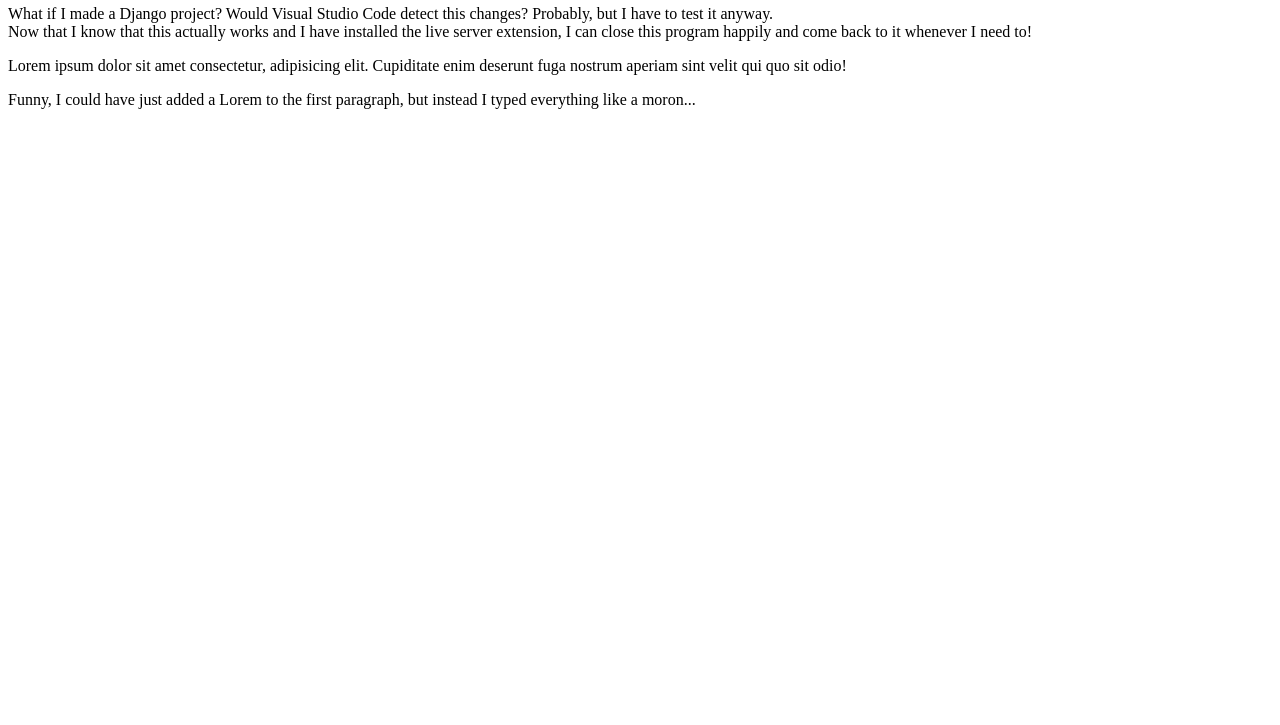
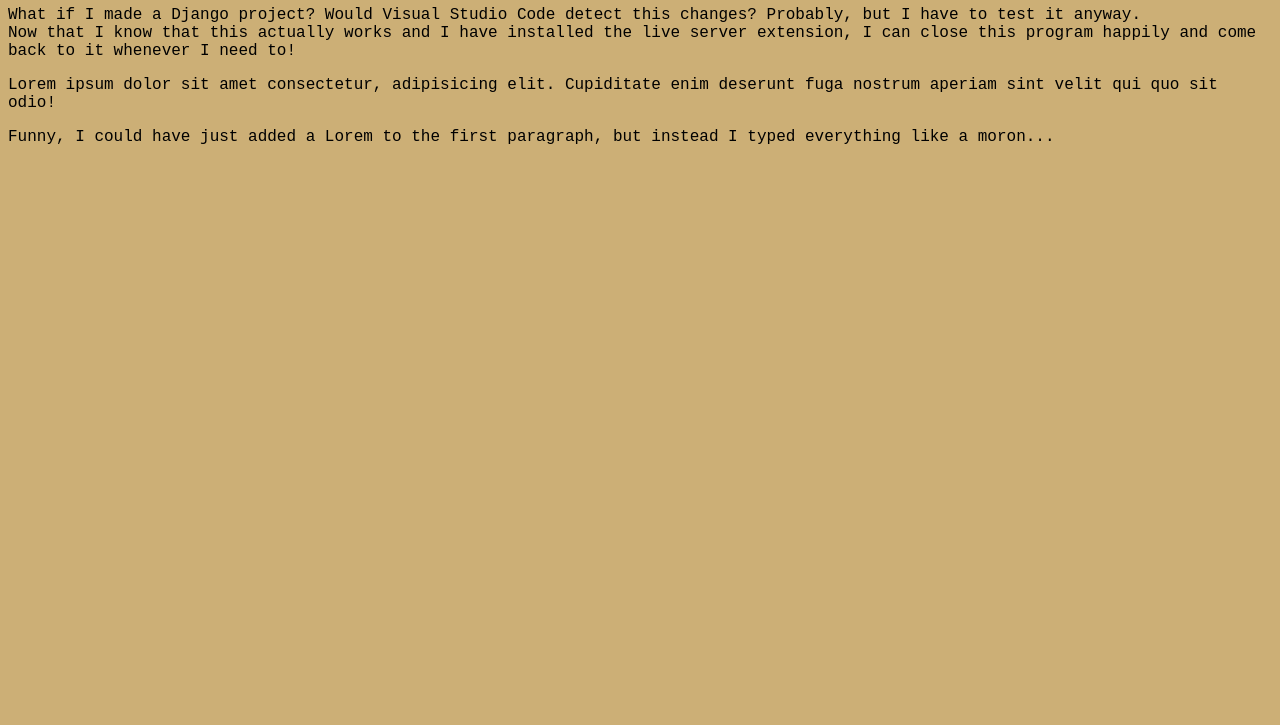
Before and after one commit to magalhaes3/testRepo, a plain HTML site: page index.html in a window 1280 px wide. Shown: the part 75-800 px from the top of the page. Drawn offline with Linux system fonts and the light colour scheme; files that its build step writes are made by us from their sources; the site is published under a folder, as on GitHub Pages, so addresses that start at the root find nothing.

Commit message:
Corrected index.html to work with git pages, fixes style sintax in css file

```diff
--- a/index.html
+++ b/index.html
@@ -2,7 +2,7 @@
 <html lang="en" dir="ltr">
   <head>
     <meta charset="utf-8">
-    <link rel="stylesheet" href="/style/style.css">
+    <link rel="stylesheet" href="magalhaes3/style/style.css">
     <title>testRepo</title>
   </head>
   <body>
--- a/style/style.css
+++ b/style/style.css
@@ -1,8 +1,8 @@
-body{
+body {
   background-color: #ccaf76;
   font-family: Verdana, Geneva, Tahoma, sans-serif;
 }
 
-p{
+p {
   font-family: 'Courier New', Courier, monospace
 }
```
